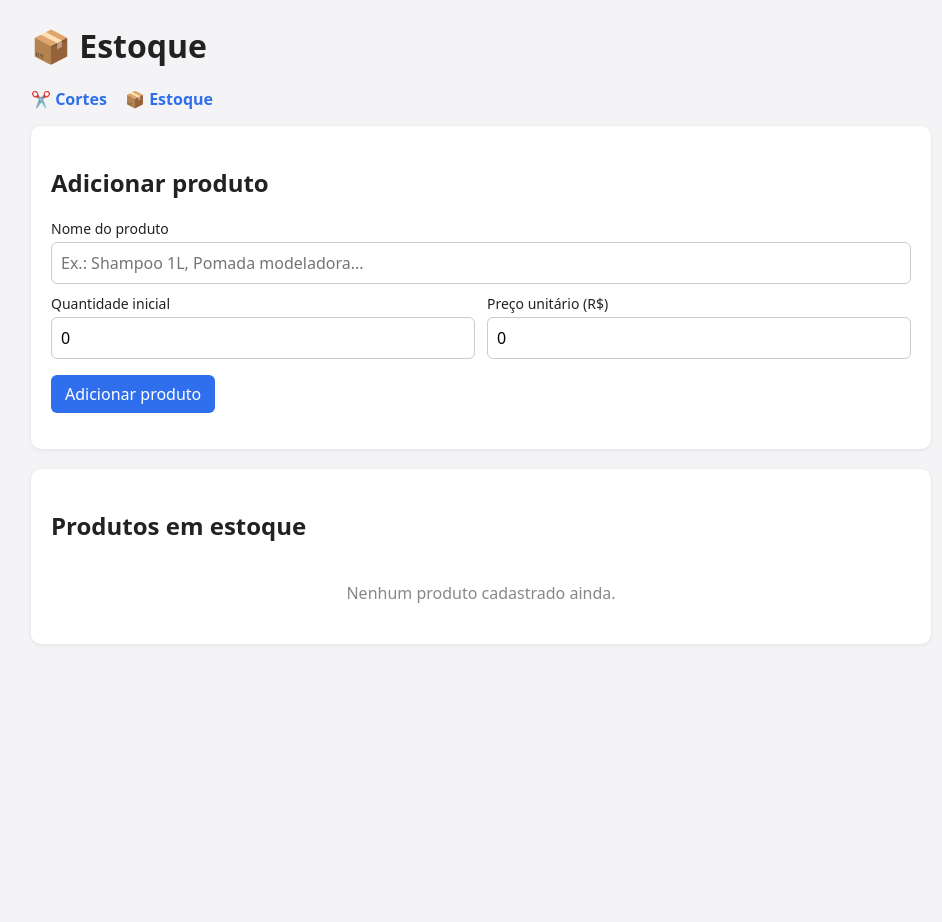
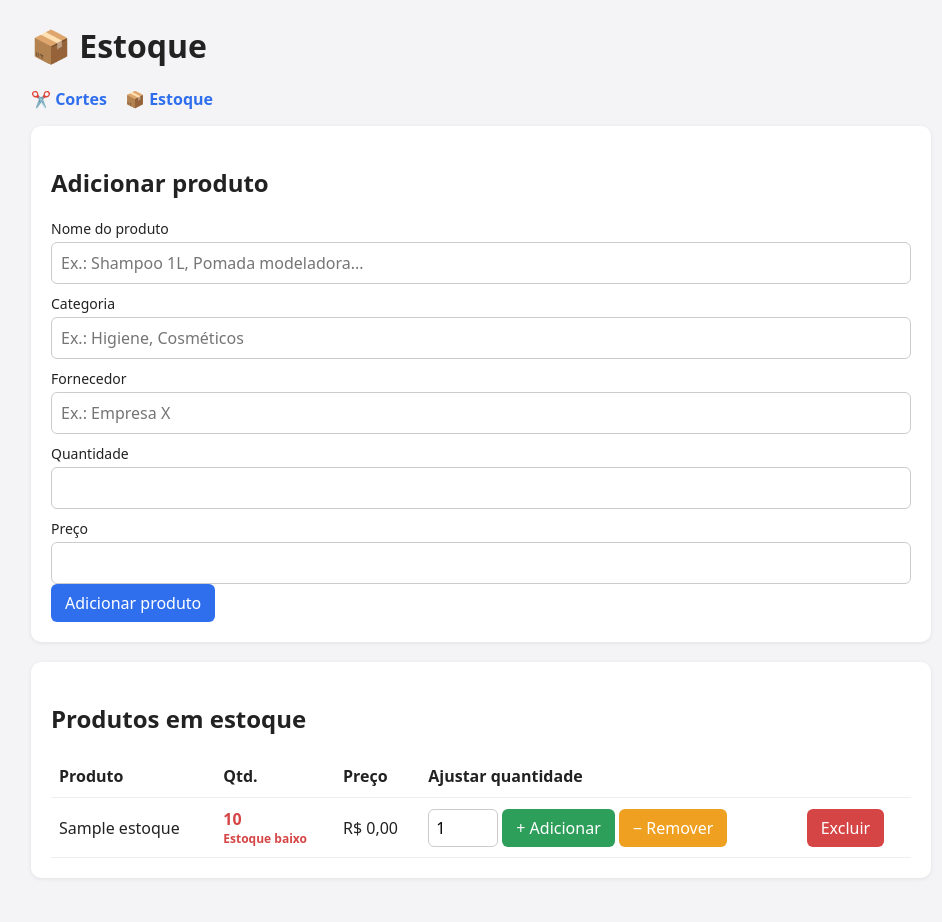
Before and after one commit to KauamDeSouzaBelsi/sistema-de-cabeleireiro, a PHP site: page /app/estoque.php in a window 1280 px wide. Shown: the whole page, without its empty margins (159-1101 px from the left). Before the commit the page ends 603 px from the top, so only its background shows below. Run offline with PHP 8.4, Linux system fonts and the light colour scheme; the visitor is signed in with stand-in values (Sample User, id 1); tables that the repository leaves empty or names only in its code hold one stand-in row (values such as "Sample post"); some libraries are stand-ins or nearby versions.

Commit message:
consertando bugs

```diff
--- a/mini-sistema/app/agenda.php
+++ b/mini-sistema/app/agenda.php
@@ -1,8 +1,9 @@
 <?php
 
 require_once "../login/verifica.php";
+require_once __DIR__ . "/../database/connect.php";
 
-session_start();
+
 
 require_once __DIR__ . "/../database/connect.php";
 
--- a/mini-sistema/app/estoque.php
+++ b/mini-sistema/app/estoque.php
@@ -1,42 +1,24 @@
 <?php
 
-error_reporting(E_ALL);
-ini_set('display_errors', 1);
+require_once "../login/verifica.php";
+require_once "../database/connect.php";
 
-require_once __DIR__ . "/../include/functions.php";
-require_once __DIR__ . '/../login/verifica.php';
-?>
-
-<?php
-// estoque.php — Estoque de produtos de cabeleireiro (PHP puro, sem extensões)
-// Os dados ficam em estoque.json, criado automaticamente na mesma pasta.
-// Coloque este arquivo na mesma pasta do index.php.
-
-const ARQUIVO = __DIR__ . '/estoque.json';
-const ESTOQUE_BAIXO = 5; // a partir dessa quantidade (ou menos) o produto fica destacado
-
-function h($s) { return htmlspecialchars((string)$s, ENT_QUOTES, 'UTF-8'); }
-
-function ler(): array {
-    if (!file_exists(ARQUIVO)) return [];
-    $dados = json_decode(file_get_contents(ARQUIVO), true);
-    return is_array($dados) ? $dados : [];
+function h($texto) {
+    return htmlspecialchars((string)$texto, ENT_QUOTES, 'UTF-8');
 }
 
-function salvar(array $produtos): void {
-    file_put_contents(
-        ARQUIVO,
-        json_encode(array_values($produtos), JSON_PRETTY_PRINT | JSON_UNESCAPED_UNICODE),
-        LOCK_EX
-    );
-}
+$sql = "SELECT * FROM estoque ORDER BY id DESC";
+
+$comando = $conexao->query($sql);
+
+$produtos = $comando->fetchAll(PDO::FETCH_ASSOC);
 
 $erro = '';
 
 if ($_SERVER['REQUEST_METHOD'] === 'POST') {
     $acao     = $_POST['acao'] ?? '';
     $id       = (int)($_POST['id'] ?? 0);
-    $produtos = ler();
+
 
     if ($acao === 'adicionar') {
         $nome  = trim($_POST['nome'] ?? '');
@@ -48,7 +30,19 @@ if ($_SERVER['REQUEST_METHOD'] === 'POST') {
         } else {
             $novoId = $produtos ? max(array_column($produtos, 'id')) + 1 : 1;
             $produtos[] = ['id' => $novoId, 'nome' => $nome, 'quantidade' => $qtd, 'preco' => $preco];
-            salvar($produtos);
+            $sql = "INSERT INTO estoque
+(nome, categoria, fornecedor, quantidade, preco_unitario)
+VALUES (?, ?, ?, ?, ?)";
+
+$comando = $conexao->prepare($sql);
+
+$comando->execute([
+    $nome,
+    $_POST['categoria'] ?? '',
+    $_POST['fornecedor'] ?? '',
+    $qtd,
+    $preco
+]);
         }
     } elseif ($acao === 'ajustar') {
         // tipo = entrada (soma) ou saida (subtrai, nunca abaixo de zero)
@@ -65,10 +59,12 @@ if ($_SERVER['REQUEST_METHOD'] === 'POST') {
             }
         }
         unset($p);
-        salvar($produtos);
     } elseif ($acao === 'excluir') {
-        $produtos = array_filter($produtos, fn($p) => $p['id'] !== $id);
-        salvar($produtos);
+        $sql = "DELETE FROM estoque WHERE id = ?";
+
+        $comando = $conexao->prepare($sql);
+
+        $comando->execute([$id]);
     }
 
     if ($erro === '') {
@@ -77,7 +73,11 @@ if ($_SERVER['REQUEST_METHOD'] === 'POST') {
     }
 }
 
-$produtos = ler();
+$sql = "SELECT * FROM estoque ORDER BY id DESC";
+
+$comando = $conexao->query($sql);
+
+$produtos = $comando->fetchAll(PDO::FETCH_ASSOC);
 usort($produtos, fn($a, $b) => strcasecmp($a['nome'], $b['nome']));
 ?>
 <!DOCTYPE html>
@@ -128,24 +128,29 @@ usort($produtos, fn($a, $b) => strcasecmp($a['nome'], $b['nome']));
         <h2>Adicionar produto</h2>
         <?php if ($erro): ?><div class="erro"><?= h($erro) ?></div><?php endif; ?>
         <form method="post" action="">
-            <input type="hidden" name="acao" value="adicionar">
 
-            <label for="nome">Nome do produto</label>
-            <input id="nome" name="nome" required placeholder="Ex.: Shampoo 1L, Pomada modeladora...">
+    <input type="hidden" name="acao" value="adicionar">
 
-            <div class="linha">
-                <div>
-                    <label for="quantidade">Quantidade inicial</label>
-                    <input id="quantidade" name="quantidade" type="number" min="0" value="0">
-                </div>
-                <div>
-                    <label for="preco">Preço unitário (R$)</label>
-                    <input id="preco" name="preco" type="number" step="0.01" min="0" value="0">
-                </div>
-            </div>
+    <label for="nome">Nome do produto</label>
+    <input type="text" id="nome" name="nome" required
+           placeholder="Ex.: Shampoo 1L, Pomada modeladora...">
 
-            <p><button type="submit">Adicionar produto</button></p>
-        </form>
+    <label for="categoria">Categoria</label>
+    <input type="text" id="categoria" name="categoria" required
+           placeholder="Ex.: Higiene, Cosméticos">
+
+    <label for="fornecedor">Fornecedor</label>
+    <input type="text" id="fornecedor" name="fornecedor" required
+           placeholder="Ex.: Empresa X">
+
+    <label for="quantidade">Quantidade</label>
+    <input type="number" id="quantidade" name="quantidade" min="0" required>
+
+    <label for="preco">Preço</label>
+    <input type="number" id="preco" name="preco" min="0" step="0.01" required>
+
+    <button type="submit">Adicionar produto</button>
+</form>
     </div>
 
     <div class="card">
@@ -162,7 +167,7 @@ usort($produtos, fn($a, $b) => strcasecmp($a['nome'], $b['nome']));
                     <?= (int)$p['quantidade'] ?>
                     <?php if ($baixo): ?><div class="aviso"><?= $p['quantidade'] === 0 ? 'Sem estoque' : 'Estoque baixo' ?></div><?php endif; ?>
                 </td>
-                <td>R$ <?= number_format($p['preco'], 2, ',', '.') ?></td>
+                <td>R$ <?= number_format($p['preco_unitario'], 2, ',', '.') ?></td>
                 <td class="acoes">
                     <form method="post" action="">
                         <input type="hidden" name="acao" value="ajustar">
--- a/mini-sistema/include/functions.php
+++ b/mini-sistema/include/functions.php
@@ -61,12 +61,14 @@ function  cadastrar_usuario($conexao, $email, $senha)
 
 function consultar_user($conexao, $email){
 
-    $sql = "SELECT id, email, senha, tipo
-        FROM usuarios
-        WHERE email = :email";
+    $sql = "SELECT id, nome, email, senha, tipo
+            FROM usuarios
+            WHERE email = :email";
 
     $stmt = $conexao->prepare($sql);
-    $stmt-> bindParam(":email", $email);
+
+    $stmt->bindParam(":email", $email);
+
     $stmt->execute();
 
     $usuario = $stmt->fetch(PDO::FETCH_ASSOC);
--- a/mini-sistema/login/verifica.php
+++ b/mini-sistema/login/verifica.php
@@ -1,12 +1,10 @@
 <?php
-
-require_once "../login/verifica.php";
 
 session_start();
 
 if (!isset($_SESSION["id"])) {
     header("Location: login.php");
-    exit();
+    exit;
 }
 
 ?>
```
Also changed, not shown: mini-sistema/app/cortes.php (+5 -5 lines), mini-sistema/app/select.php (+17 -5 lines), mini-sistema/login/login.php (+9 -6 lines).
